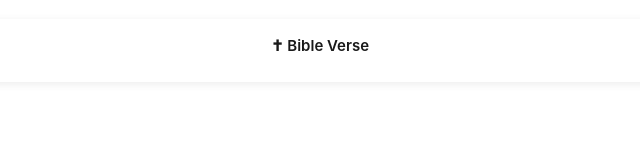
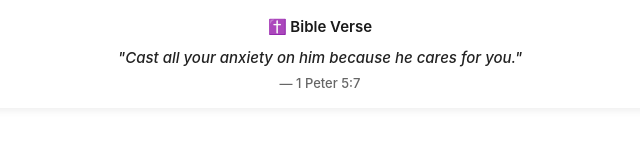
Before and after one commit to mohamedaminekilani-cyber/notion_widgets, a plain HTML site: page index.html in a window 1280 px wide. Shown: the whole page, without its empty margins (320-960 px from the left). Drawn offline with Linux system fonts and the light colour scheme.

Commit message:
Fix formatting in Bible verse display

```diff
--- a/index.html
+++ b/index.html
@@ -54,7 +54,7 @@
 </head>
 <body>
 <div class="widget-container">
-  <div class="header">✝ Bible Verse</div>
+  <div class="header">✝️ Bible Verse</div>
   <div class="verse-text" id="verse-text"></div>
   <div class="verse-ref" id="verse-ref"></div>
 </div>
@@ -76,8 +76,8 @@ const bibleVerses = [
 function showRandomVerse() {
   const index = Math.floor(Math.random() * bibleVerses.length);
   const verse = bibleVerses[index];
-  document.getElementById("verse-text").textContent = "${verse.text}";
-  document.getElementById("verse-ref").textContent = — ${verse.ref};
+  document.getElementById("verse-text").textContent = `"${verse.text}"`;
+  document.getElementById("verse-ref").textContent = `— ${verse.ref}`;
 }
 
 // Ensure script runs after DOM is fully loaded
```
